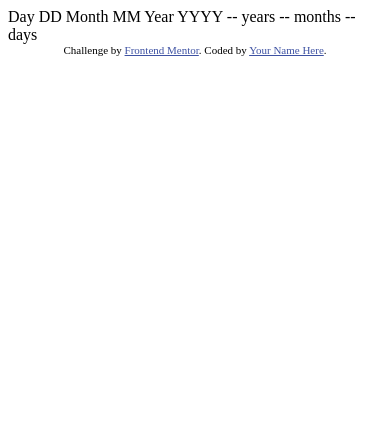
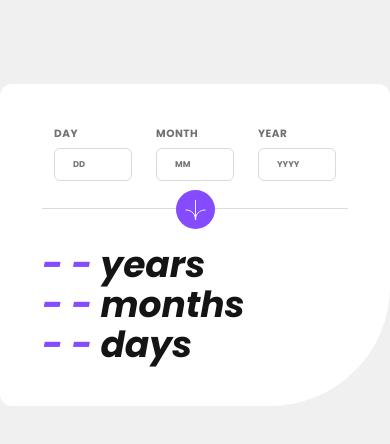
Before and after one commit to TranDanh1122/age_caculator, a plain HTML site: page index.html in a window 390 px wide. Drawn offline with Linux system fonts and the light colour scheme.

Commit message:
complete

```diff
--- a/index.html
+++ b/index.html
@@ -1,37 +1,54 @@
 <!DOCTYPE html>
 <html lang="en">
+
 <head>
   <meta charset="UTF-8">
-  <meta name="viewport" content="width=device-width, initial-scale=1.0"> <!-- displays site properly based on user's device -->
+  <meta name="viewport" content="width=device-width, initial-scale=1.0">
+  <!-- displays site properly based on user's device -->
 
   <link rel="icon" type="image/png" sizes="32x32" href="./assets/images/favicon-32x32.png">
 
   <title>Frontend Mentor | Age calculator app</title>
-
+  <link rel="stylesheet" href="./styles.css">
   <!-- Feel free to remove these styles or customise in your own stylesheet 👍 -->
   <style>
-    .attribution { font-size: 11px; text-align: center; }
-    .attribution a { color: hsl(228, 45%, 44%); }
+    .attribution {
+      font-size: 11px;
+      text-align: center;
+    }
+
+    .attribution a {
+      color: hsl(228, 45%, 44%);
+    }
   </style>
 </head>
+
 <body>
+  <div class="card">
+    <form action="#" novalidate>
+      <fieldset class="form_group">
+        <label for="day">Day</label>
+        <input  type="text" id="day" name="day" placeholder="DD">
+        <span class="error">Must be a valid day</span>
+      </fieldset>
+      <fieldset class="form_group">
+        <label for="month">Month</label>
+        <input type="text" id="month" name="month" placeholder="MM">
+        <span class="error">Must be a valid day</span>
+      </fieldset>
+      <fieldset class="form_group">
+        <label for="year">Year</label>
+        <input type="text" id="year" name="year" placeholder="YYYY">
+        <span class="error">Must be a valid day</span>
+      </fieldset>
+      <button type="submit"> <i></i></button>
+    </form>
+    <h2><span class="year">- -</span> years</h2>
+    <h2><span class="month">- -</span> months</h2>
+    <h2><span class="day">- - </span> days</h2>
+  </div>
 
-  Day
-  DD
+</body>
+<script src="./script.js"></script>
 
-  Month
-  MM
-
-  Year
-  YYYY
-
-  -- years
-  -- months
-  -- days
-
-  <div class="attribution">
-    Challenge by <a href="https://www.frontendmentor.io?ref=challenge" target="_blank">Frontend Mentor</a>.
-    Coded by <a href="#">Your Name Here</a>.
-  </div>
-</body>
 </html>
--- /dev/null
+++ b/script.js
@@ -0,0 +1,113 @@
+let isInValidDate = {
+    day: null,
+    month: null,
+    year: null,
+    age_day: null,
+    age_month: null,
+    age_year: null,
+    today: new Date(),
+    enteredDate: null,
+    checkFormat: () => {
+        isInValidDate.intFormat()
+        if (isNaN(isInValidDate.day) || isNaN(isInValidDate.month) || isNaN(isInValidDate.year)) return ['all', "All fields must be filled valid number."]
+        return true
+    },
+    checkDate: () => {
+        if (isInValidDate.day < 1 || isInValidDate.day > 31) return ['day', 'Day must be between 1 and 31.'];
+        return true
+    },
+    checkMonth: () => {
+        if (isInValidDate.month < 1 || isInValidDate.month > 12) return ['month', 'Month must be between 1 and 12.'];
+        return true
+    },
+    checkYear: () => {
+        if (isInValidDate.year < 1900 || isInValidDate.year > 2024) return ['year', 'Year must be valid'];
+        return true
+    },
+    checkIsFuture: () => {
+        isInValidDate.enteredDate = new Date(isInValidDate.year, isInValidDate.month - 1, isInValidDate.day) //that shit is month index, im stuck here 1 hour, fk stupid bitch
+        if (isInValidDate.enteredDate > isInValidDate.today) return ['all', 'Date cannot be in the future'];
+        return true
+    },
+    checkIsLeafYearOrFeb: () => {
+        if (!isValidDate(isInValidDate.day, isInValidDate.month, isInValidDate.year)) return ['all', 'The entered date is invalid.'];
+        return true
+    },
+    passAllRule: () => {
+
+        isInValidDate.age_year = isInValidDate.today.getFullYear() - isInValidDate.year
+        isInValidDate.age_month = isInValidDate.today.getMonth() - isInValidDate.month
+        isInValidDate.age_day = isInValidDate.today.getDate() - isInValidDate.day
+        if (isInValidDate.age_day < 0) {
+            isInValidDate.age_month--;
+            const previousMonth = new Date(isInValidDate.today.getFullYear(), isInValidDate.today.getMonth(), 0);
+            isInValidDate.age_day += previousMonth.getDate();
+        }
+        if (isInValidDate.age_month < 0) {
+            isInValidDate.age_year--;
+            isInValidDate.age_month += 12;
+        }
+
+        return false
+    },
+    intFormat: () => {
+        isInValidDate.day = parseInt(isInValidDate.day)
+        isInValidDate.month = parseInt(isInValidDate.month)
+        isInValidDate.year = parseInt(isInValidDate.year)
+    },
+    init: (data) => {
+        isInValidDate.day = data.day
+        isInValidDate.month = data.month
+        isInValidDate.year = data.year
+
+    },
+
+}
+
+function isValidDate(day, month, year) {
+    const isLeapYear = (year % 4 === 0 && year % 100 !== 0) || (year % 400 === 0);
+    const daysInMonth = [31, isLeapYear ? 29 : 28, 31, 30, 31, 30, 31, 31, 30, 31, 30, 31];
+    return day <= daysInMonth[month - 1];
+}
+let form = document.querySelector('form')
+let [dayEl, monthEl, yearEl] = [".day", ".month", ".year"].map(el => document.querySelector(el))
+let showInputError = (el, message, toggle) => {
+    let input = document.querySelector(`input[name="${el}"]`)
+    input.toggleAttribute('error', toggle)
+    input.nextElementSibling.textContent = message
+    input.parentNode.querySelector('label').toggleAttribute('error', toggle)
+}
+let showError = (el, message) => {
+    [dayEl, monthEl, yearEl].forEach(el => el.textContent = "- -")
+    if (el == "all") {
+        ["day", "month", "year"].forEach(el => showInputError(el, message))
+        return false
+    }
+    showInputError(el, message)
+}
+let showAge = () => {
+    ["day", "month", "year"].forEach(el => showInputError(el, "", false))
+
+    dayEl.textContent = isInValidDate.age_day
+    monthEl.textContent = isInValidDate.age_month
+    yearEl.textContent = isInValidDate.age_year
+}
+let handleSubmit = (e) => {
+    e.preventDefault()
+    let data = Object.fromEntries(new FormData(form))
+    if (!data) return false
+    isInValidDate.init(data)
+    for (const key in isInValidDate) {
+        if (typeof isInValidDate[key] != "function") continue;
+        let error = isInValidDate[key]()
+        if (!error) break;
+        if (Array.isArray(error)) {
+            let el = error[0]
+            let message = error[1]
+            showError(el, message)
+            return false;
+        }
+    }
+    showAge()
+}
+form.addEventListener('submit', handleSubmit)
--- /dev/null
+++ b/styles.css
@@ -0,0 +1,220 @@
+* {
+    margin: 0;
+    padding: 0;
+    box-sizing: border-box;
+}
+
+@font-face {
+    font-family: "Poppins-BoldItalic";
+    src: url(./assets/fonts/Poppins-BoldItalic.ttf);
+}
+
+@font-face {
+    font-family: "Poppins-Bold";
+    src: url(./assets/fonts/Poppins-Bold.ttf);
+}
+
+@font-face {
+    font-family: "Poppins-Italic";
+    src: url(./assets/fonts/Poppins-Italic.ttf);
+}
+
+:root {
+    --purple: hsl(259, 100%, 65%);
+    --light_red: hsl(0, 100%, 67%);
+    --white: hsl(0, 0%, 100%);
+    --off_white: hsl(0, 0%, 94%);
+    --light_grey: hsl(0, 0%, 86%);
+    --smokey_grey: hsl(0, 1%, 44%);
+    --off_black: hsl(0, 0%, 8%);
+}
+
+html,
+body {
+    width: 100%;
+    height: 100%;
+    font-size: 16px;
+    background-color: var(--off_white);
+}
+
+
+.card {
+    width: 100%;
+    height: auto;
+    max-width: 52.5rem;
+    background-color: var(--white);
+    position: relative;
+    top: 10%;
+    margin: auto auto;
+    padding: 3.5rem;
+    border-radius: 1rem;
+    border-bottom-right-radius: 10rem;
+}
+
+form {
+    display: flex;
+    flex-flow: row nowrap;
+    align-items: center;
+    justify-content: space-between;
+    gap: 2rem;
+    padding-bottom: 2.25rem;
+    border-bottom: 1px solid var(--light_grey);
+}
+
+.form_group {
+    border: none;
+    display: flex;
+    flex-flow: row wrap;
+    justify-content: flex-start;
+    align-items: center;
+    gap: .5rem;
+    position: relative;
+}
+
+.form_group label {
+    color: var(--smokey_grey);
+    letter-spacing: 1.5px;
+    text-transform: uppercase;
+    font-family: "Poppins-Bold", sans-serif;
+    font-weight: bold;
+    font-size: 0.875rem;
+}
+
+.form_group input {
+    text-transform: uppercase;
+    font-family: "Poppins-Bold", sans-serif;
+    font-weight: bold;
+    padding: .75rem 1.5rem;
+    width: 100%;
+    border: unset;
+    border: 1px solid var(--light_grey);
+    outline: none;
+    font-size: 2rem;
+    border-radius: .5rem;
+    cursor: pointer;
+}
+
+.error {
+    display: none;
+    color: var(--light_red);
+    font-style: italic;
+}
+
+.form_group input[error] {
+    border: 1px solid var(--light_red);
+}
+
+.form_group label[error] {
+    color: var(--light_red);
+}
+
+.form_group input[error]+.error {
+    display: block;
+    font-family: "Poppins-Italic", sans-serif;
+    position: absolute;
+    top: 100%;
+    left: 0;
+    width: 100%;
+}
+
+.form_group input:focus {
+    border: 1px solid var(--purple);
+}
+
+button[type="submit"] {
+    padding: 1.5rem;
+    background-color: var(--purple);
+    border: unset;
+    outline: unset;
+    margin-left: 6rem;
+    border-radius: 50%;
+    position: relative;
+    transform: translateY(100%);
+    cursor: pointer;
+}
+
+button[type="submit"]:hover {
+    background-color: var(--off_black);
+}
+
+button[type="submit"] i {
+    width: 2.75rem;
+    height: 2.75rem;
+    display: block;
+    mask: url('/assets/images/icon-arrow.svg') center / contain no-repeat;
+    -webkit-mask: url('/assets/images/icon-arrow.svg') center / contain no-repeat;
+    background-color: var(--white);
+}
+
+h2 {
+    color: var(--off_black);
+    line-height: 110%;
+    letter-spacing: -2%;
+    font-family: "Poppins-BoldItalic", sans-serif;
+    font-weight: 900;
+    font-size: 6.5rem;
+}
+
+h2:first-of-type {
+    margin-top: 3rem;
+}
+
+h2 span {
+    color: var(--purple);
+}
+
+@media (max-width:1024px) {
+
+    html,
+    body {
+        font-size: 14px;
+    }
+}
+
+@media (max-width:767px) {
+
+    html,
+    body {
+        font-size: 12px;
+    }
+
+    form {
+        flex-flow: row wrap;
+        align-items: center;
+        justify-content: center;
+        position: relative;
+    }
+
+    .form_group {
+        width: calc(33.33% - 2rem);
+    }
+
+    button[type="submit"] {
+        display: block;
+        width: fit-content;
+        padding: .75rem;
+        transform: none;
+        position: absolute;
+        top: calc(100% - 1.5rem);
+        margin-left: unset;
+    }
+
+    button[type="submit"] i {
+        width: 1.75rem;
+        height: 1.75rem;
+    }
+
+    h2 {
+        font-size: 3rem;
+    }
+
+    .form_group input {
+        font-size: 0.7rem;
+        width: 100%;
+    }
+
+    .form_group label {
+        letter-spacing: .5px;
+        font-size: 0.875rem;
+    }
+}
```
